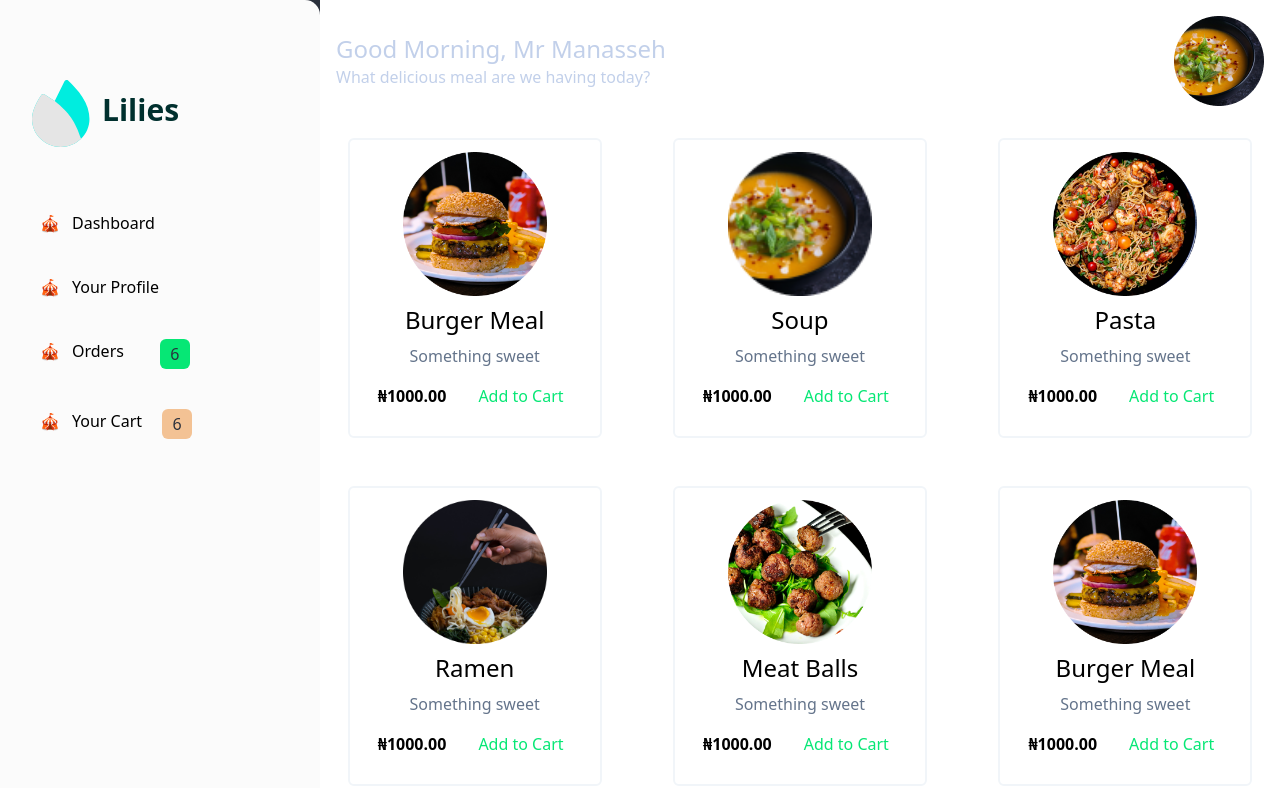
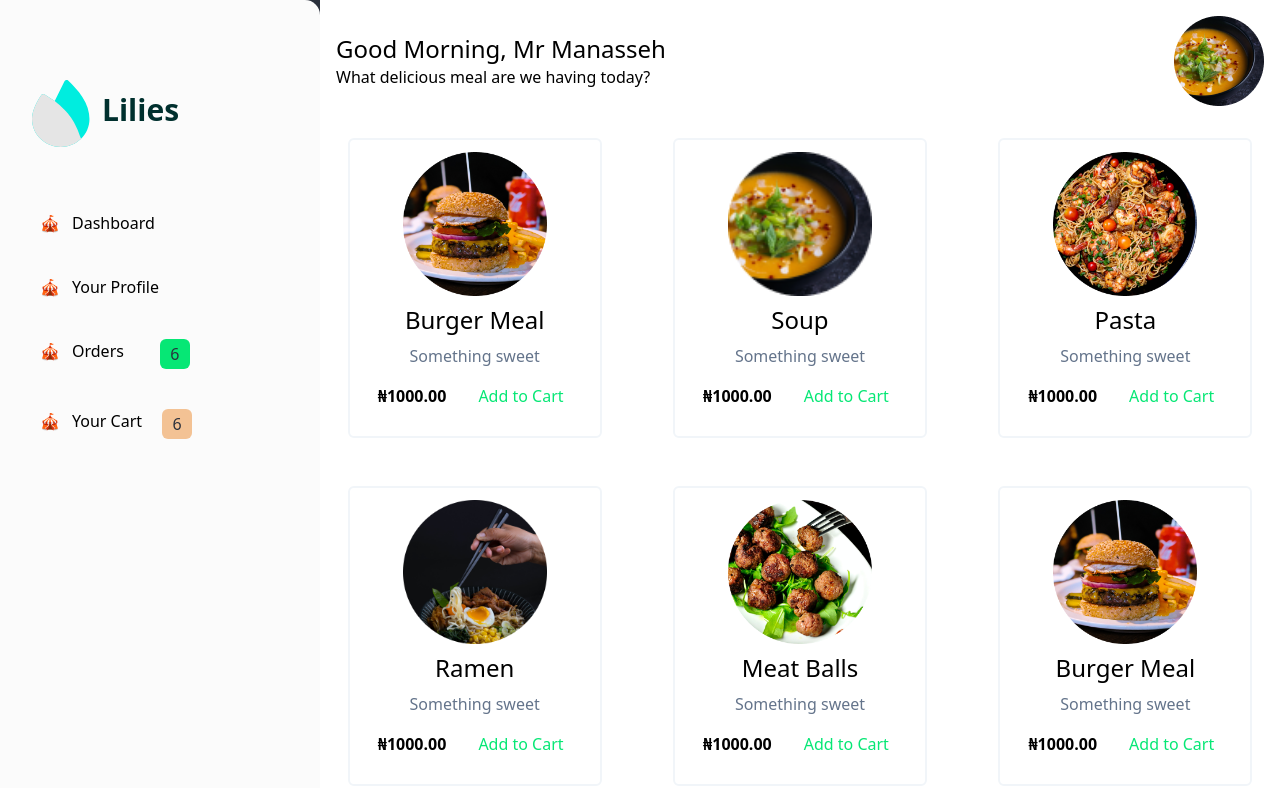
Before and after one commit to manaboy-07/Lilies, a React (Create React App) app: page / in a window 1280 px wide. Shown: the top 788 px of the page. Built offline with nearby package versions, Linux system fonts and the light colour scheme.

Commit message:
working on dashboard

```diff
--- a/src/components/DashContent.jsx
+++ b/src/components/DashContent.jsx
@@ -12,7 +12,7 @@ function DashContent() {
     <div className='bg-white dash-content'>
       <div className='p-4'>
         <section className='menu-div'>
-          <div>
+          <div className='text-black'>
             <h1 className='text-2xl'>Good Morning, Mr Manasseh</h1>
             <h3>What delicious meal are we having today?</h3>
           </div>
```
